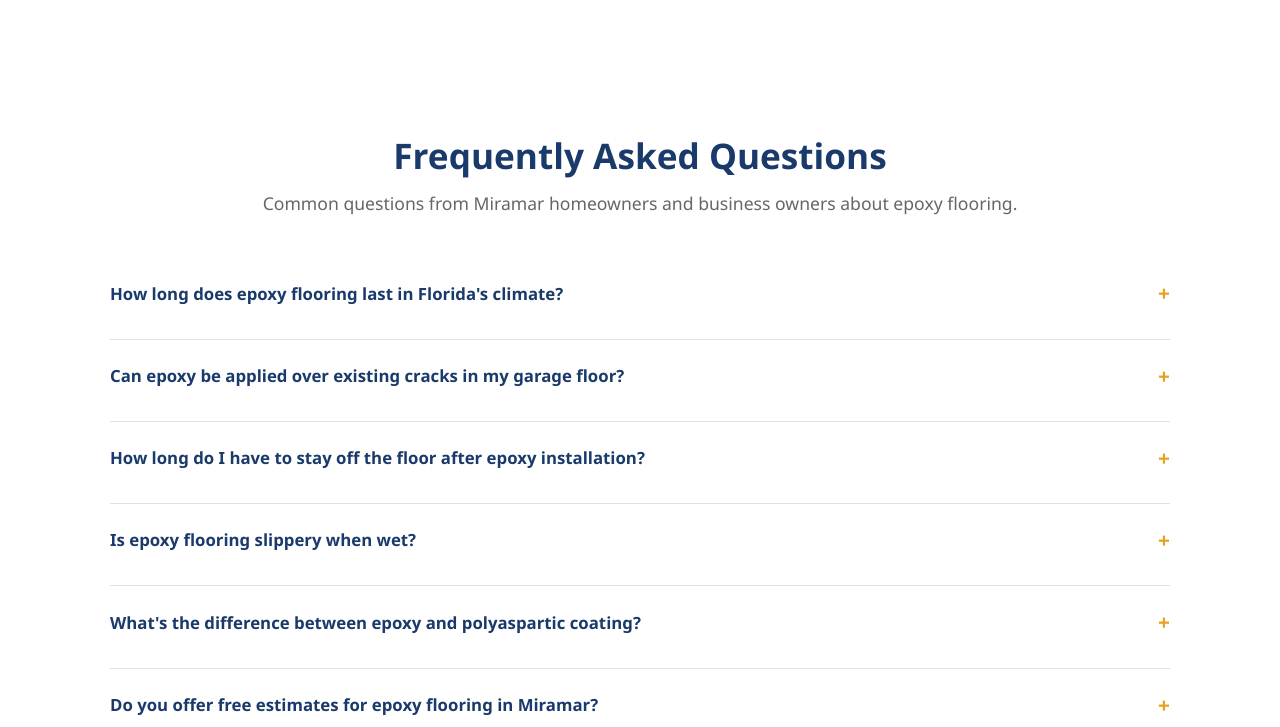
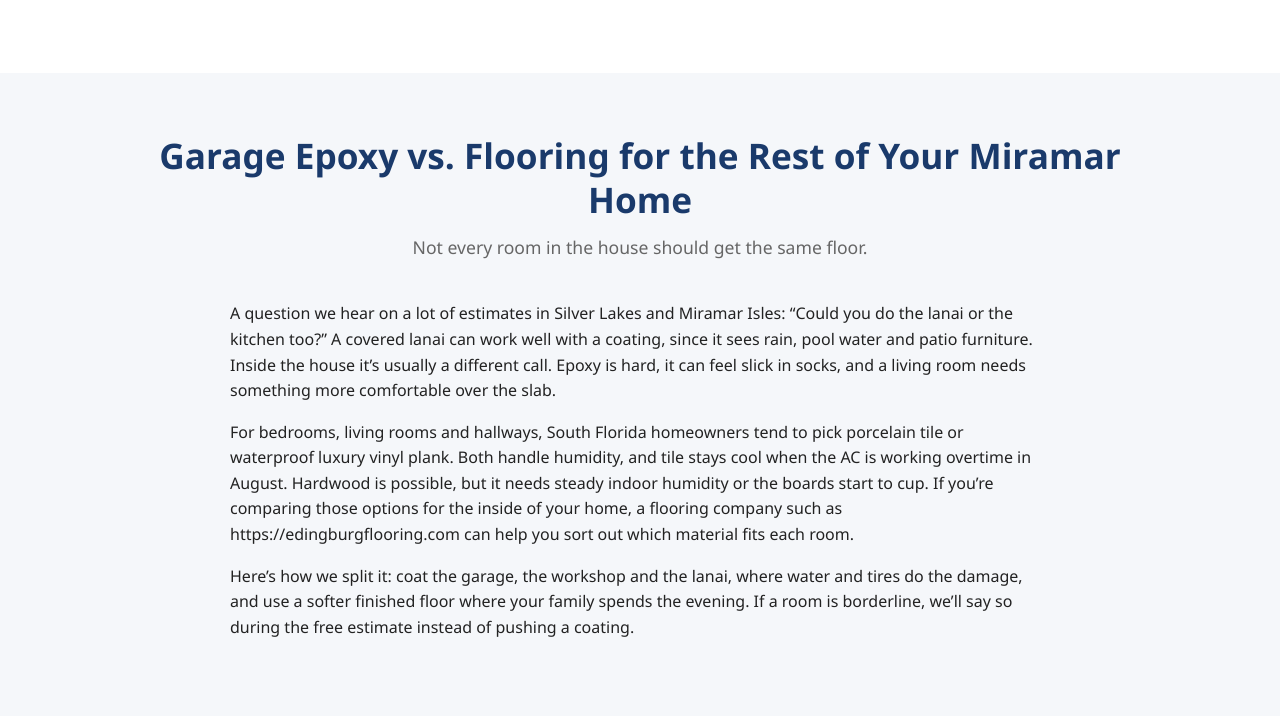
Before and after one commit to iDevRM/epoxy-flooring-miramar-fl, a plain HTML site: page index.html in a window 1280 px wide. Shown: the part 5839-6566 px from the top of the page. Drawn offline with Linux system fonts and the light colour scheme.

Commit message:
Add backlink to edingburgflooring.com (circle #307)

```diff
--- a/index.html
+++ b/index.html
@@ -289,6 +289,17 @@
 </div>
 </div>
 </section>
+<section class="section section-alt">
+<div class="container">
+<h2 class="section-title text-center">Garage Epoxy vs. Flooring for the Rest of Your Miramar Home</h2>
+<p class="section-subtitle text-center">Not every room in the house should get the same floor.</p>
+<div style="max-width:820px;margin:0 auto;">
+<p style="margin-bottom:16px;">A question we hear on a lot of estimates in Silver Lakes and Miramar Isles: &ldquo;Could you do the lanai or the kitchen too?&rdquo; A covered lanai can work well with a coating, since it sees rain, pool water and patio furniture. Inside the house it&rsquo;s usually a different call. Epoxy is hard, it can feel slick in socks, and a living room needs something more comfortable over the slab.</p>
+<p style="margin-bottom:16px;">For bedrooms, living rooms and hallways, South Florida homeowners tend to pick porcelain tile or waterproof luxury vinyl plank. Both handle humidity, and tile stays cool when the AC is working overtime in August. Hardwood is possible, but it needs steady indoor humidity or the boards start to cup. If you&rsquo;re comparing those options for the inside of your home, a flooring company such as <a href="https://edingburgflooring.com/">https://edingburgflooring.com</a> can help you sort out which material fits each room.</p>
+<p>Here&rsquo;s how we split it: coat the garage, the workshop and the lanai, where water and tires do the damage, and use a softer finished floor where your family spends the evening. If a room is borderline, we&rsquo;ll say so during the free estimate instead of pushing a coating.</p>
+</div>
+</div>
+</section>
 <!-- FAQ -->
 <section class="section">
 <div class="container">
```
